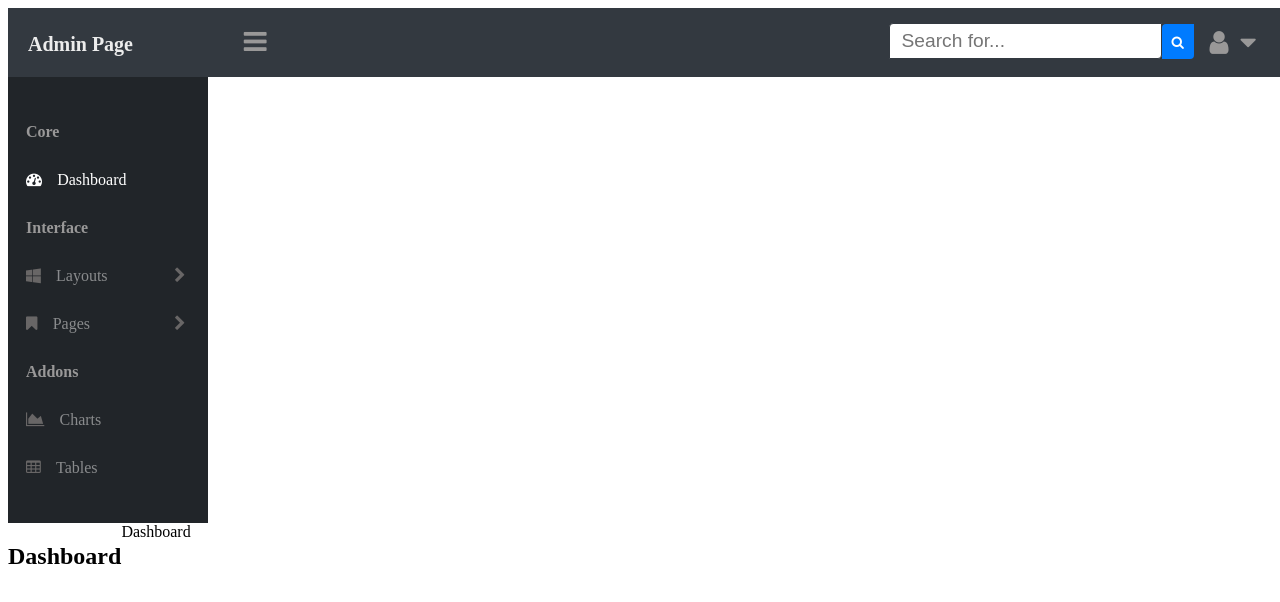
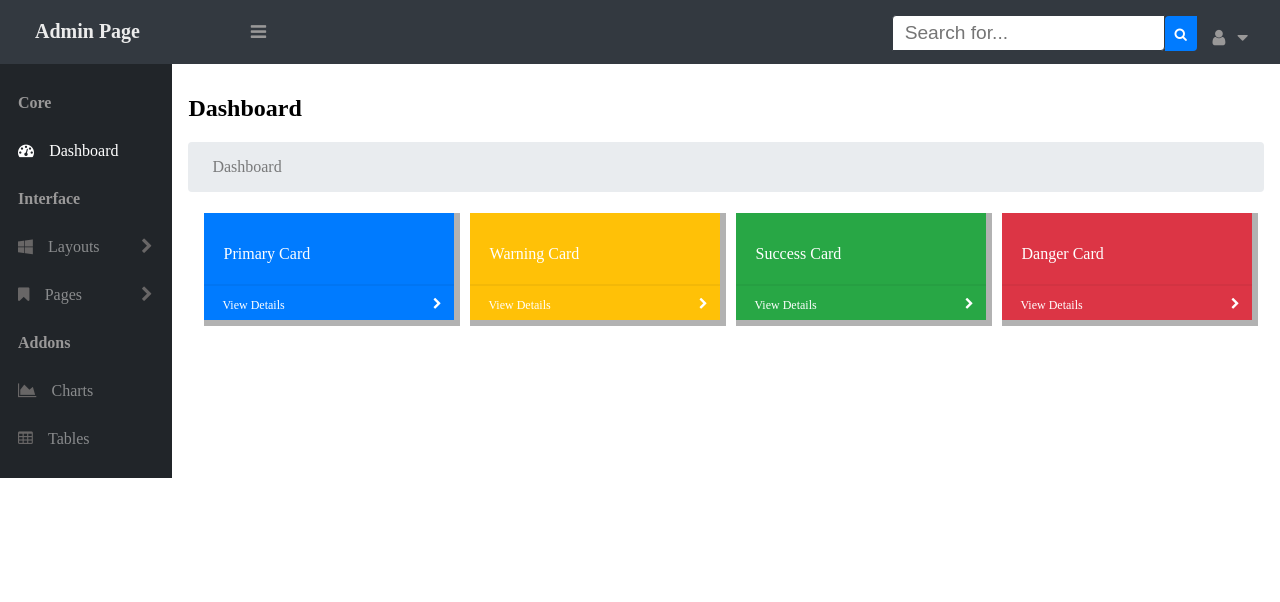
Before and after one commit to vinczeadam91/project-css3-002-admin-template, a plain HTML site: page index.html in a window 1280 px wide. Drawn offline with Linux system fonts and the light colour scheme.

Commit message:
Project kész

```diff
--- a/css/main.css
+++ b/css/main.css
@@ -2,11 +2,17 @@
     box-sizing: border-box;
 }
 
+body{
+    margin: 0;
+    padding: 0;
+
+}
+
 .header--dark{
-    width: 100vw;
+    width: 100%;
     background-color: rgb(51, 57, 64);
     color: rgb(236, 236, 236);
-    padding: 20px;
+    padding: 20px 35px;
     position: relative;
 
 }
@@ -20,8 +26,9 @@
 
 .header__menuBtn{
     background-color: rgb(51, 57, 64);
+    border: 0;
     color: rgb(153, 152, 152);
-    border: 0;
+    font-size: 18px;
     margin: 0 .3rem;
     position: relative;
     left: 6rem;
@@ -62,6 +69,7 @@
 
 .header__userBtn i, .header__caretBtn i{
     color: rgb(153, 152, 152);
+    font-size: 18px;
 }
 .search__input{
     border: 1px solid rgb(51, 57, 64);
@@ -80,12 +88,21 @@
 
 }
 
-.main__nav{
+aside{
     background-color: rgb(33, 37, 41);
+    flex: 200px;
+    height: 100%;
+
+
+}
+
+main{
     display: flex;
     flex-direction: row;
-    width: 200px;
+    min-width: 160px;
 }
+
+
 
 .main__nav .nav__ul{
     list-style: none;
@@ -111,7 +128,7 @@
 
 .main__nav .nav__ul li i.fa.fa-chevron-right{
     position: absolute;
-    right: -3rem;
+    right: .1em;
 }
 
 .main__nav .nav__ul li i.fa.fa-tachometer{
@@ -124,8 +141,92 @@
     margin: 0 .7em;
 }
 
-.content{
+section{
+
+    width: 100%;
+    padding: .7em 1em;
+}
+
+.main__breadcrumb{
+    background-color: rgb(233,236,239);
+    color: rgba(73, 73, 73, 0.7);
+    border: 0;
+    border-radius: .25rem;
+    padding: 1rem 1.5rem;
+    width: 100%;
+
+}
+
+.content .main__cards{
     display: flex;
     flex-direction: row;
-    flex: 400px;
+
 }
+
+.content .main__cards .main__card{
+    box-shadow: 3px 3px 0 3px rgba(0, 0, 0, 0.3);
+    color: #fff;
+    flex-basis:250px;
+    min-width: 150px;
+    max-width: 250px;
+    margin: 1.3em 0 0 1em;
+
+}
+
+.content .main__cards .main__card .card__top{
+    border-bottom:2px solid  rgba(7, 2, 0, 0.048);
+    border-top-left-radius: .25rem;
+    border-top-right-radius: .25rem;
+    padding: 2em 0 1.3em 1.2em;
+    transition: background color .3s 0s;
+}
+
+.content .main__cards .main__card .card__bottom{
+    border: 0;
+    border-bottom-left-radius: .25rem;
+    border-bottom-right-radius: .25rem;
+    font-size: 12px;
+    padding: 1em 0 .6em 0;
+    position: relative;
+    text-indent: 1.5em;
+    transition: background color .3s 0s;
+}
+
+.content .main__cards .main__card .card__bottom i{
+    position: absolute;
+    right: .8rem;
+}
+
+.content .main__cards .main__card.main__card--blue{
+    background-color: rgb(0, 123, 255);
+
+}
+.content .main__cards .main__card.main__card--yellow{
+    background-color: rgb(255, 193, 7);
+}
+.content .main__cards .main__card.main__card--green{
+    background-color: rgb(40, 167, 69);
+}
+.content .main__cards .main__card.main__card--red{
+    background-color: rgb(220, 53, 69);
+}
+
+@media only screen and (max-width: 700px) {
+    .content .main__cards{
+        flex-direction: column;
+    }
+
+    .content .main__cards .main__card{
+        flex-basis:100px;
+        max-width: 250px;
+
+    }
+
+    .main__nav .nav__ul li h4, .main__nav .nav__ul li a, .main__nav .nav__ul li a#layouts, .main__nav .nav__ul li i.fa.fa-chevron-right{
+        display: none;
+    }
+
+    .main__nav .nav__ul li i{
+        visibility: visible;
+    }
+}
--- a/index.html
+++ b/index.html
@@ -10,10 +10,10 @@
 <body>
   <header class="header--dark">
     <h3 class="header__title">Admin Page</h3>
-    <button class="header__menuBtn"><i class="fa fa-bars fa-2x" aria-hidden="true"></i></button>
+    <button class="header__menuBtn"><i class="fa fa-bars" aria-hidden="true"></i></button>
     <div class="header__search">
       <input class="search__input" type="text" placeholder="Search for..."><button class="search__btn"><i class="fa fa-search" aria-hidden="true"></i></button>
-      <button class="header__userBtn"><i class="fa fa-user fa-2x" aria-hidden="true"></i></button><button class="header__caretBtn"><i class="fa fa-caret-down fa-2x" aria-hidden="true"></i></button>
+      <button class="header__userBtn"><i class="fa fa-user" aria-hidden="true"></i></button><button class="header__caretBtn"><i class="fa fa-caret-down" aria-hidden="true"></i></button>
     </div>
   </header>
   <main>
@@ -30,10 +30,10 @@
           <h4 class="interface">Interface</h4>
         </li>
         <li>
-          <i class="fa fa-windows" aria-hidden="true"> <a href="#">Layouts</a></i> <i class="fa fa-chevron-right" aria-hidden="true"></i>
+          <i class="fa fa-windows" aria-hidden="true"> <a  href="#">Layouts</a></i> <i class="fa fa-chevron-right" aria-hidden="true"></i>
         </li>
         <li>
-          <i class="fa fa-bookmark" aria-hidden="true"> <a href="#">Pages</a></i> <i class="fa fa-chevron-right" aria-hidden="true"></i>
+          <i class="fa fa-bookmark" aria-hidden="true"> <a  href="#">Pages</a></i> <i class="fa fa-chevron-right" aria-hidden="true"></i>
           </li>
           <li>
             <h4 class="addons">Addons</h4>
@@ -53,39 +53,42 @@
      <section class="content">
         <h1>Dashboard</h1>
         <div class="main__breadcrumb">
-          Dashboard
+        Dashboard
         </div>
         <div class="main__cards">
           <div class="main__card main__card--blue">
               <div class="card__top">
-
+                 Primary Card
               </div>
               <div class="card__bottom">
+                View Details <i class="fa fa-chevron-right" aria-hidden="true"></i>
+              </div>
 
-              </div>
           </div>
           <div class="main__card main__card--yellow">
             <div class="card__top">
-
+              Warning Card
             </div>
             <div class="card__bottom">
+              View Details <i class="fa fa-chevron-right" aria-hidden="true"></i>
+            </div>
 
-            </div>
           </div>
           <div class="main__card main__card--green">
             <div class="card__top">
-
+              Success Card
             </div>
             <div class="card__bottom">
+              View Details <i class="fa fa-chevron-right" aria-hidden="true"></i>
+            </div>
 
-            </div>
           </div>
           <div class="main__card main__card--red">
             <div class="card__top">
-
+              Danger Card
             </div>
             <div class="card__bottom">
-
+              View Details <i class="fa fa-chevron-right" aria-hidden="true"></i>
             </div>
           </div>
         </div>
```
